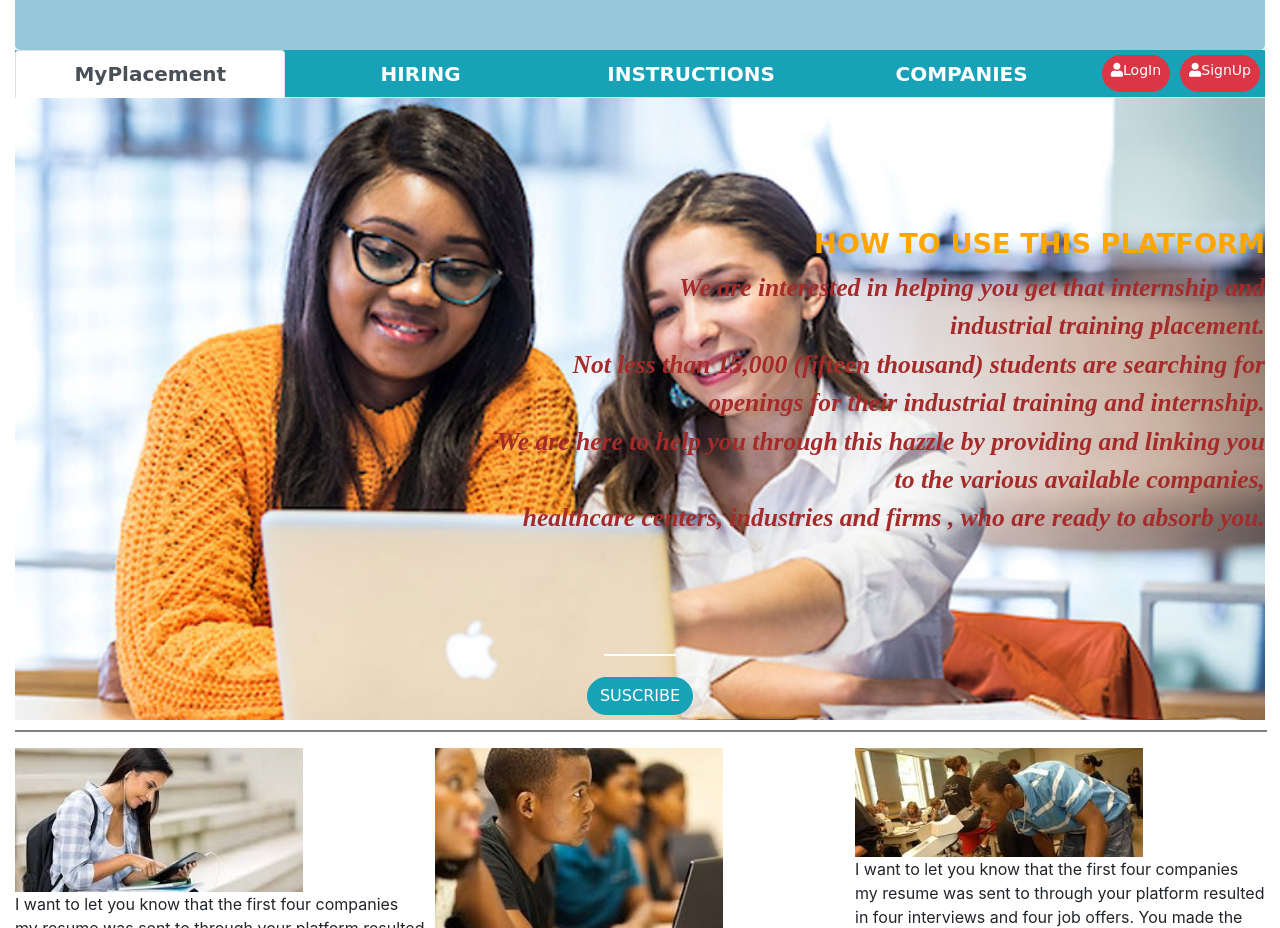
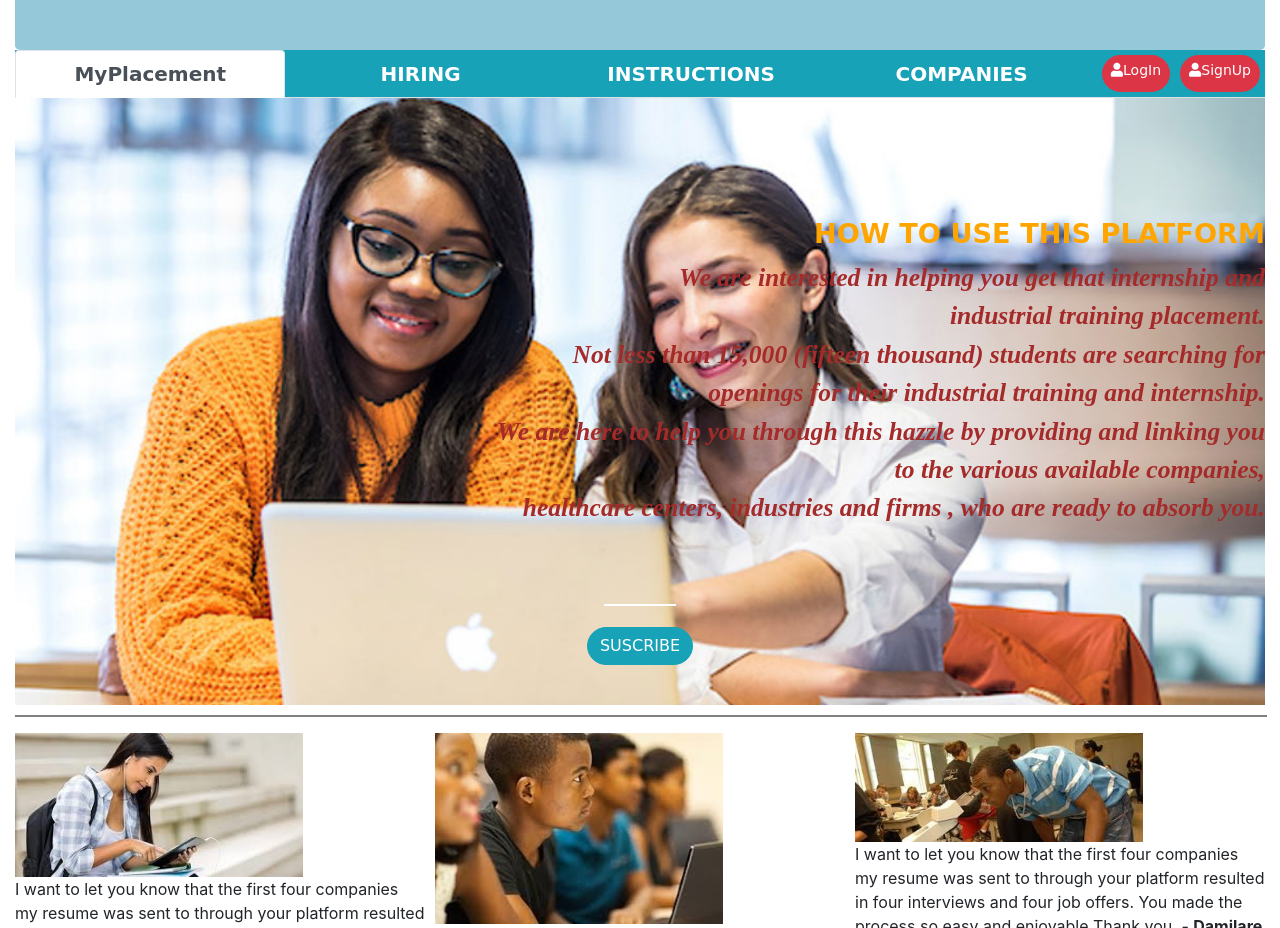
Before and after one commit to EstherEbere/dad.github.io, a plain HTML site: page index.html in a window 1280 px wide. Shown: the part 172-1100 px from the top of the page. Drawn offline with Linux system fonts and the light colour scheme.

Commit message:
Update style.css

```diff
--- a/style.css
+++ b/style.css
@@ -24,7 +24,8 @@
 		color:brown;}
 
 #sm{padding:0px 20px;
-	border-radius:50px;}
+	border-radius:50px;
+	font-family:cursive;}
 
 .nav{font-weight: bold;
 		font-size:20px;
@@ -40,15 +41,16 @@ margin:5px;
 
 #ab{color:white;}
 
-.row{margin-top:30px;}
+.row{margin-top:20px;}
 
 hr{border:1px solid white;
 width:70px;
-margin-top:100px;}
+margin-top:60px;}
 
 #a{color:white;
 font-family:cursive;
-float: right;}
+float: right;
+margin-bottom:40px;}
 
 #ro{margin-top:4px;}
 
```
